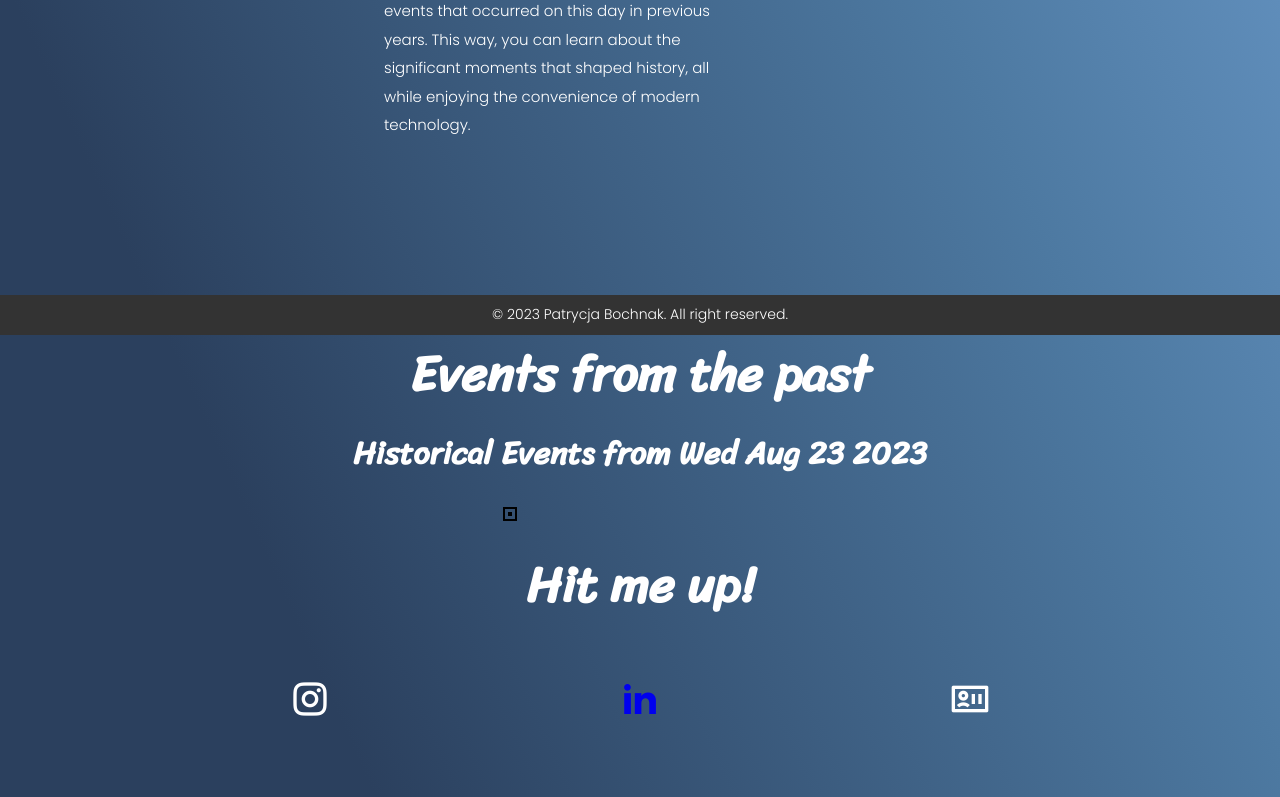
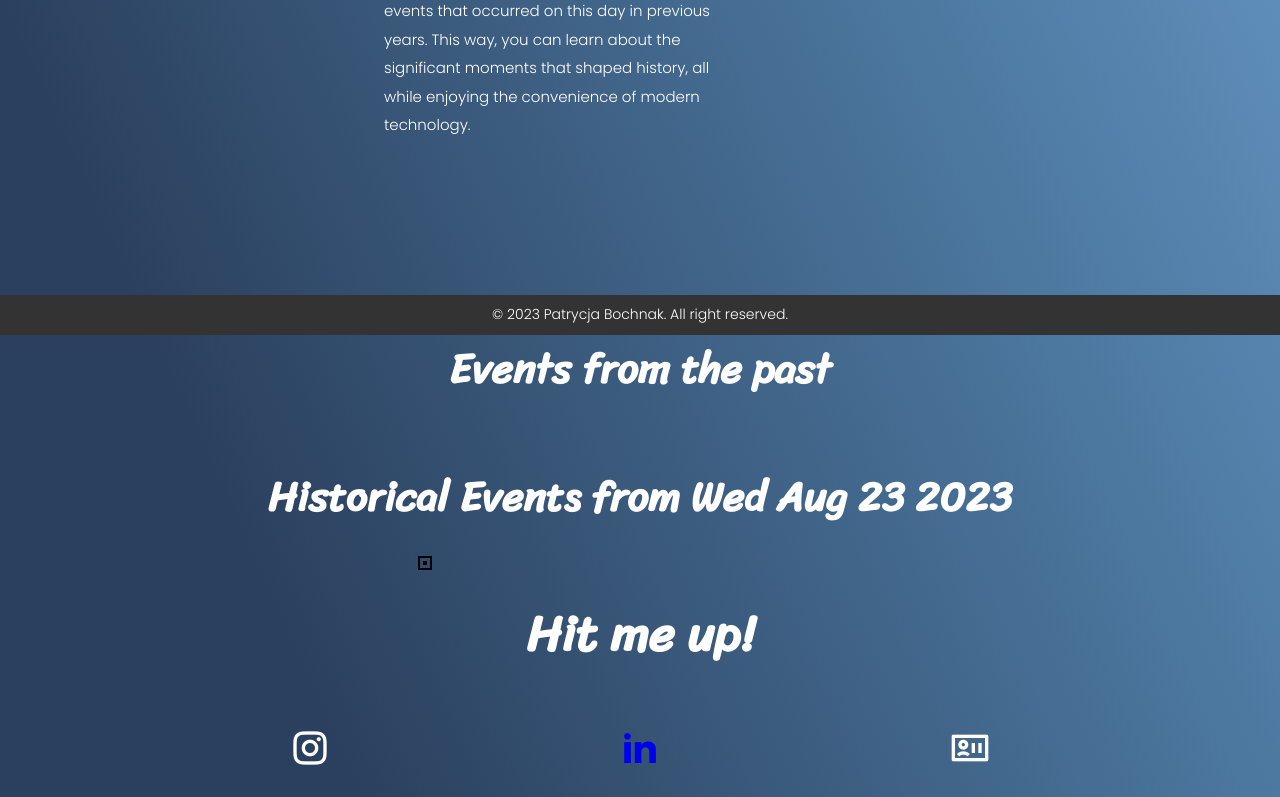
Before and after one commit to PatrycjaBochnak/What-happened-that-day, a React (Create React App) app: page / in a window 1280 px wide. Shown: the part 465-1262 px from the top of the page. Built offline with nearby package versions, Linux system fonts and the light colour scheme; no server answers.

Commit message:
uptodate

```diff
--- a/src/layouts/Events.js
+++ b/src/layouts/Events.js
@@ -24,12 +24,12 @@ const Events = ({ sr }) => {
 
   return (
     <>
-      <div className="events">
-  Events from the past
+    <div className="events">
+      <h5>Events from the past</h5>
+      <div className="events-content">
+        <br />
+        <Searcher />
       </div>
-      <div className="events-content">
-        <br/>
-        <Searcher />
       </div>
     </>
   );
--- a/src/layouts/Searcher.js
+++ b/src/layouts/Searcher.js
@@ -67,7 +67,7 @@ function Searcher() {
   return (
     <div>
       <div className="results-title">
-        <h1>Historical Events from {currentDate.toDateString()}</h1>
+        <h5>Historical Events from {currentDate.toDateString()}</h5>
       </div>
       {isLoading ? (
         <p>Loading...</p>
--- a/src/styles/Nav.css
+++ b/src/styles/Nav.css
@@ -1,12 +1,12 @@
 .navbar {
-  position: fixed; /* Dodaj to */
-  top: 0; /* Dodaj to */
-  width: 100%; /* Dodaj to */
-  background-color: rgba(0, 0, 0, 0.5); /* Przykładowy kolor tła */
+  position: fixed;
+  top: 0;
+  width: 100%;
+  background-color: rgba(0, 0, 0, 0.5);
   display: flex;
   justify-content: flex-end;
   padding: 10px;
-  z-index: 1000; /* Dodaj to, aby Navbar był na wierzchu treści */
+  z-index: 1000;
 }
 
 .nav-items {
```
